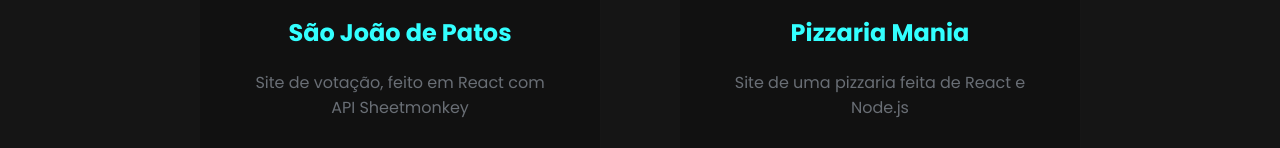
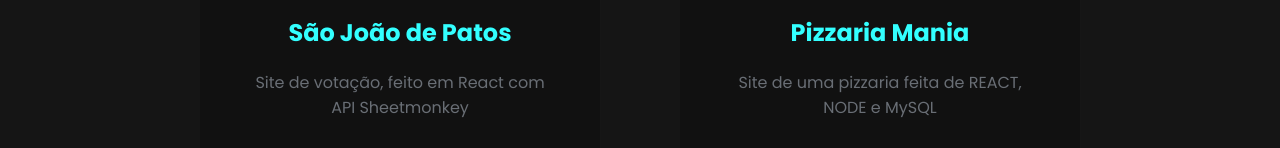
Before and after one commit to RuanDevz/Portfolio, a React (Vite) app in the folder Portfolio/: page / in a window 1280 px wide. Shown: the part 2412-2560 px from the top of the page. Built offline with nearby package versions, Linux system fonts and the light colour scheme.

Commit message:
fixed menubar and add a new project

```diff
--- a/Portfolio/src/Components/Header/HeaderStyle.js
+++ b/Portfolio/src/Components/Header/HeaderStyle.js
@@ -107,6 +107,11 @@
   a{
     font-size: 2em;
   }
+  @media screen and (max-width: 767px){
+    display: flex;
+    justify-content: center;
+    align-items: center;
+  }
 `
 
 
--- a/Portfolio/src/Components/Projetos/Projetos.jsx
+++ b/Portfolio/src/Components/Projetos/Projetos.jsx
@@ -11,8 +11,13 @@
         },
         {
             Title: "Pizzaria Mania",
-            Resumo: "Site de uma pizzaria feita de React e Node.js",
+            Resumo: "Site de uma pizzaria feita de REACT, NODE e MySQL",
             Link: "https://pizzariamania3.vercel.app/"
+        },
+        {
+            Title: "Italo Barbearia",
+            Resumo: "Site de barbearia para a barbearia do meu bairro desenvolvido com HTML CSS SASS",
+            Link: "https://italobarbearia.vercel.app/"
         },
         {
             Title: "FindAFriend",
```
Also changed, not shown: 1 other file (tests, documents, lock files or other folders).
